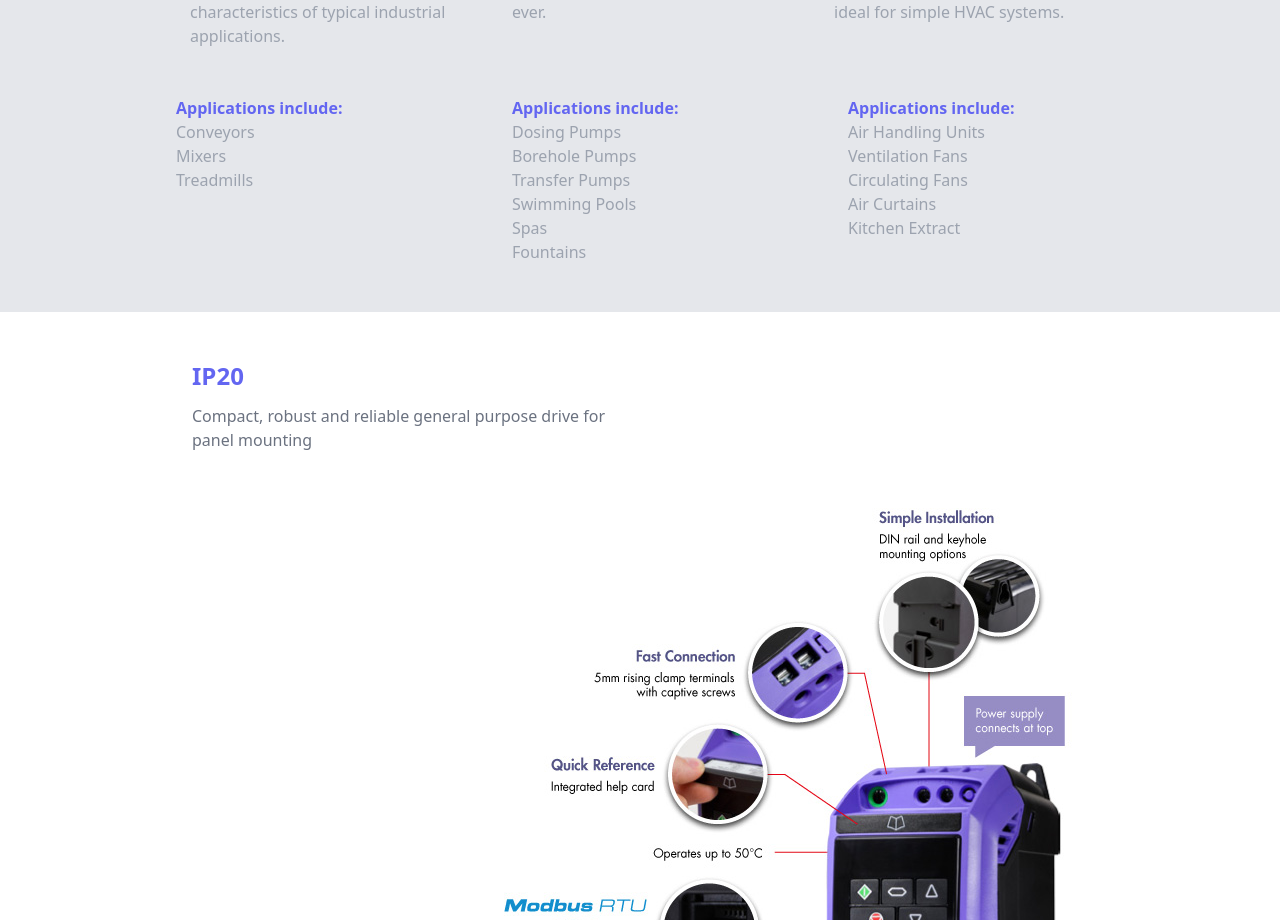
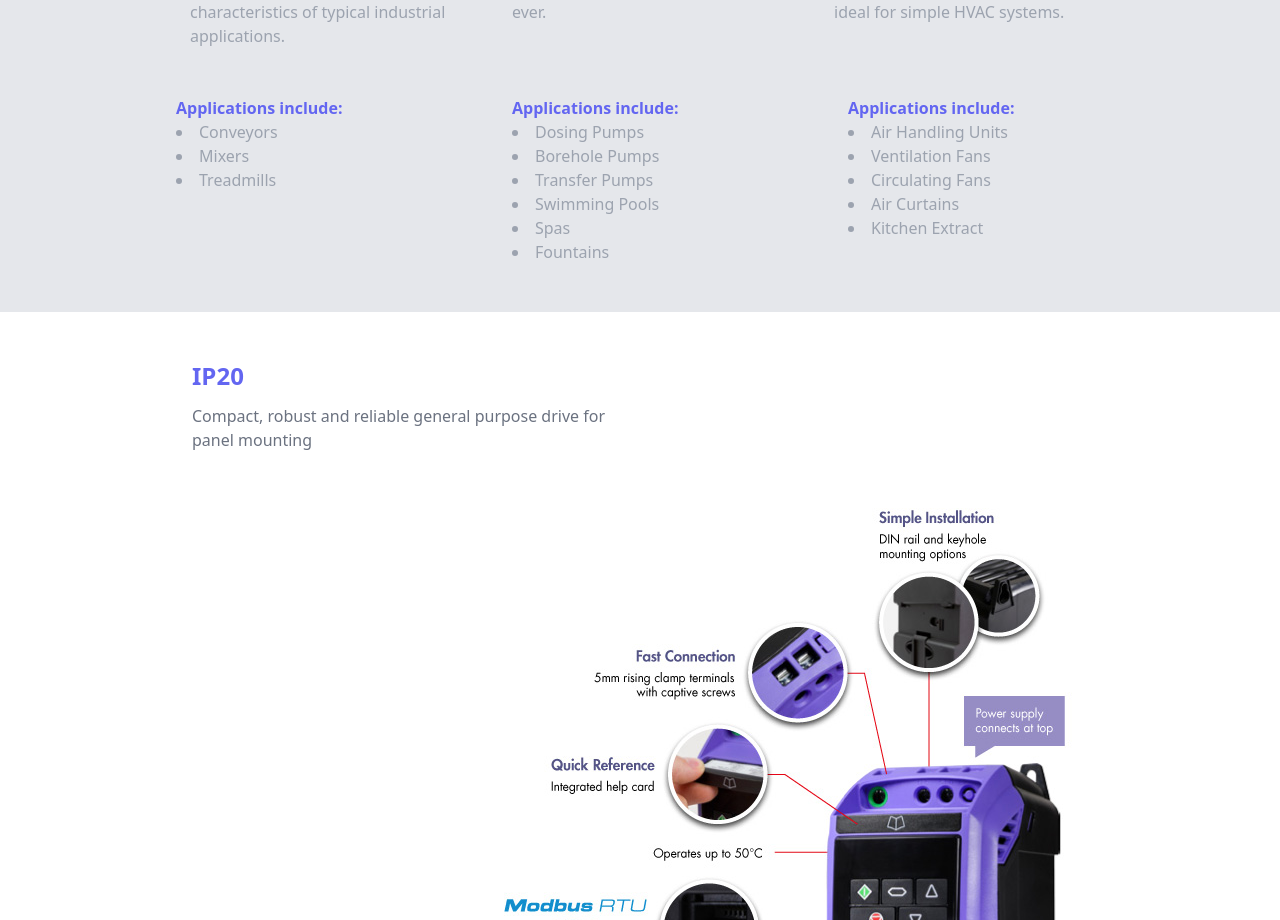
Before and after one commit to eben83/iDrive, a Next.js app in the folder idrive/idrive.WebClient/ClientApp/: page /optidrive-e3 in a window 1280 px wide. Shown: the part 1320-2240 px from the top of the page. Built offline with nearby package versions, Linux system fonts and the light colour scheme.

Commit message:
added list disc to ul

```diff
--- a/idrive/idrive.WebClient/ClientApp/pages/optidrive-e3.js
+++ b/idrive/idrive.WebClient/ClientApp/pages/optidrive-e3.js
@@ -198,7 +198,7 @@ const OptidriveE3 = (props) => {
                             <div className='h1 font-bold text-indigo-500'>
                                 Applications include:
                             </div>
-                            <ul className='text-gray-400  md:w-40 lg:w-64'>
+                            <ul className='text-gray-400 md:w-40 lg:w-64 list-disc list-inside '>
                                 <li>Conveyors</li>
                                 <li>Mixers</li>
                                 <li>Treadmills</li>
@@ -208,7 +208,7 @@ const OptidriveE3 = (props) => {
                             <div className='h1 font-bold text-indigo-500 pt-6 md:pt-0'>
                                 Applications include:
                             </div>
-                            <ul className='text-gray-400  md:w-40 lg:w-64'>
+                            <ul className='text-gray-400 md:w-40 lg:w-64 list-disc list-inside'>
                                 <li>Dosing Pumps</li>
                                 <li>Borehole Pumps</li>
                                 <li>Transfer Pumps</li>
@@ -221,7 +221,7 @@ const OptidriveE3 = (props) => {
                             <div className='h1 font-bold text-indigo-500 pt-6 md:pt-0'>
                                 Applications include:
                             </div>
-                            <ul className='text-gray-400  md:w-40 lg:w-64'>
+                            <ul className='text-gray-400 md:w-40 lg:w-64 list-disc list-inside'>
                                 <li>Air Handling Units</li>
                                 <li>Ventilation Fans</li>
                                 <li>Circulating Fans</li>
```
